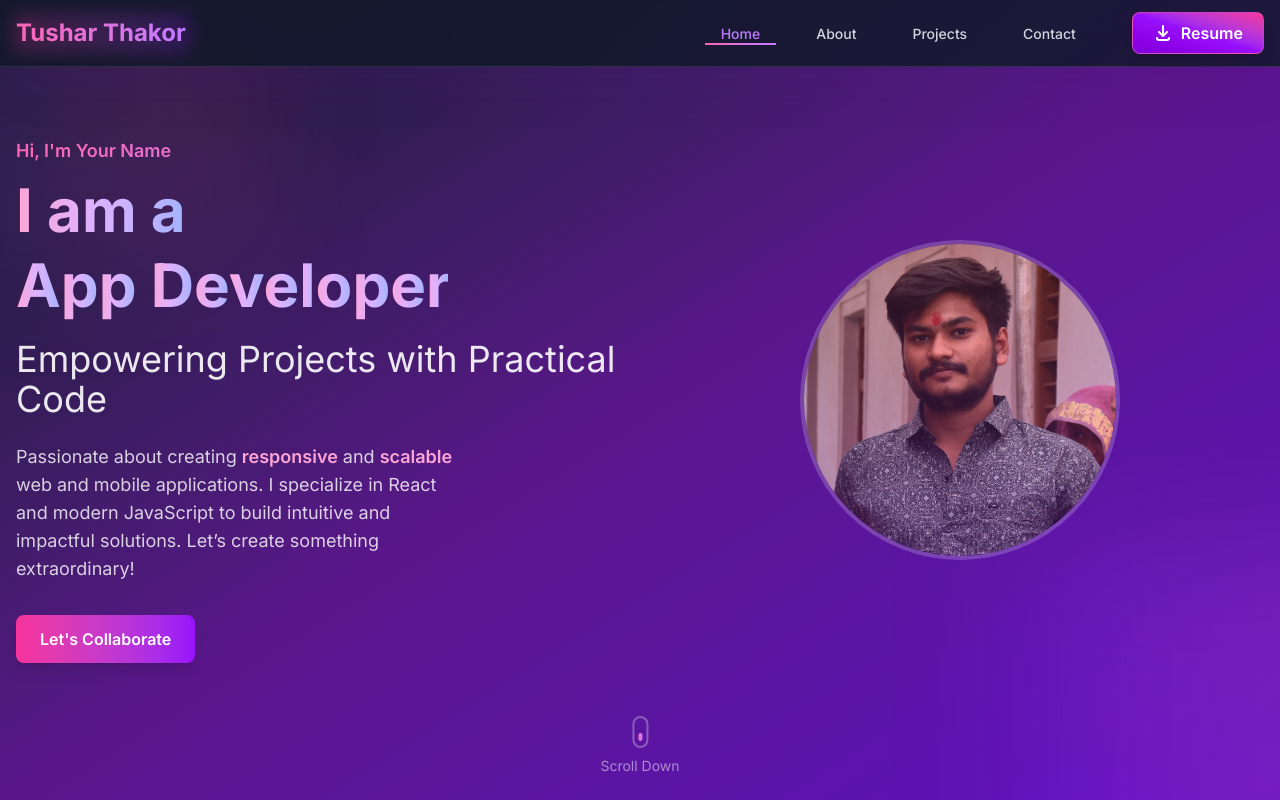
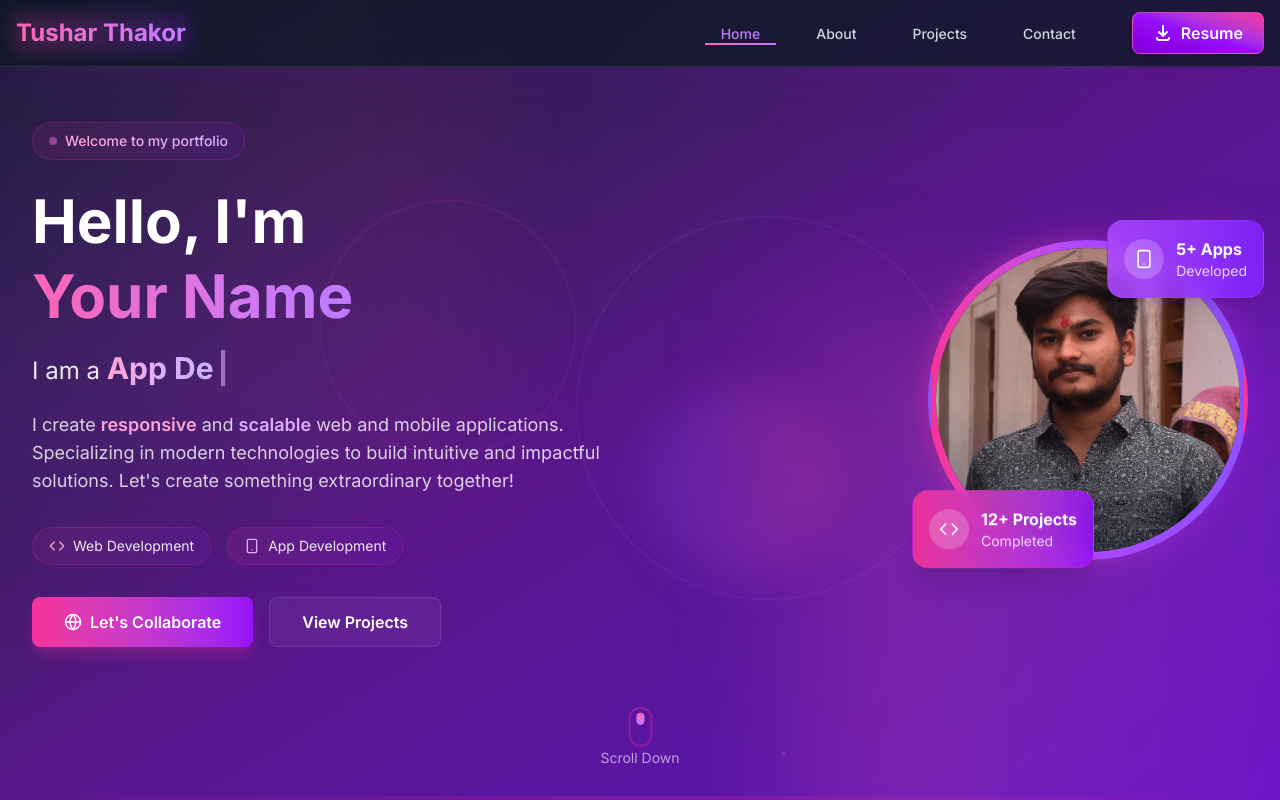
Before and after one commit to TUSHAR-hase/portfolio-, a Next.js app in the folder portfoliyo/: page / in a window 1280 px wide. Shown: the top 800 px of the page. Built offline with nearby package versions, Linux system fonts and the light colour scheme.

Commit message:
Initial commit - auth, otp, register flow fixed

```diff
--- a/portfoliyo/src/components/3dpages/herosection.jsx
+++ b/portfoliyo/src/components/3dpages/herosection.jsx
@@ -2,14 +2,17 @@
 
 import { useState, useEffect } from 'react';
 import { motion, AnimatePresence } from 'framer-motion';
+import Image from 'next/image';
 import yourImage from '../../assets/images/tushrphoto.jpg';
-import Image from 'next/image';
+import { FiGithub, FiLinkedin, FiTwitter, FiDownload, FiCode, FiSmartphone, FiGlobe } from 'react-icons/fi';
+
 const Hero = () => {
-  const roles = ['Web Developer', 'App Developer'];
+  const roles = ['Web Developer', 'App Developer', 'Full Stack Developer'];
   const [currentRoleIndex, setCurrentRoleIndex] = useState(0);
   const [displayText, setDisplayText] = useState('');
   const [isTyping, setIsTyping] = useState(true);
 
+  // Typewriter effect
   useEffect(() => {
     let typingTimeout;
     let charIndex = isTyping ? displayText.length : displayText.length - 1;
@@ -17,24 +20,20 @@ const Hero = () => {
 
     if (isTyping) {
       if (charIndex < currentRole.length) {
-        // Add next character
         typingTimeout = setTimeout(() => {
           setDisplayText(currentRole.slice(0, charIndex + 1));
         }, 100);
       } else {
-        // Pause after typing, then start deleting
         typingTimeout = setTimeout(() => {
           setIsTyping(false);
-        }, 2000);
+        }, 1500);
       }
     } else {
       if (charIndex >= 0) {
-        // Remove last character
         typingTimeout = setTimeout(() => {
           setDisplayText(currentRole.slice(0, charIndex));
         }, 50);
       } else {
-        // Switch to next role and start typing
         typingTimeout = setTimeout(() => {
           setCurrentRoleIndex((prev) => (prev + 1) % roles.length);
           setIsTyping(true);
@@ -43,126 +42,253 @@ const Hero = () => {
     }
 
     return () => clearTimeout(typingTimeout);
-  }, [displayText, isTyping, currentRoleIndex, roles]);
+  }, [displayText, isTyping, currentRoleIndex]);
 
   return (
     <section
       id="home"
       className="relative min-h-screen flex items-center justify-center bg-gradient-to-br from-gray-900 via-purple-900 to-violet-800 overflow-hidden w-full"
     >
-      {/* Background Blur Effects */}
+      {/* Enhanced Background Effects */}
       <div className="absolute inset-0 z-0">
-        <div className="absolute w-96 h-96 bg-gradient-to-r from-violet-600/30 to-pink-500/30 blur-3xl -top-32 -left-32 animate-pulse" />
-        <div className="absolute w-96 h-96 bg-gradient-to-r from-pink-400/20 to-purple-600/20 blur-3xl -bottom-32 -right-32 rotate-180" />
+        {/* Main gradient orbs */}
+        <div className="absolute w-[40rem] h-[40rem] bg-gradient-to-r from-violet-600/20 to-pink-500/20 blur-3xl -top-40 -left-40 animate-pulse" />
+        <div className="absolute w-[40rem] h-[40rem] bg-gradient-to-r from-pink-400/20 to-purple-600/20 blur-3xl -bottom-40 -right-40" />
+
+        {/* Animated circles */}
+        <div className="absolute top-1/4 left-1/4 w-64 h-64 rounded-full border border-pink-500/20 animate-spin-slow" />
+        <div className="absolute bottom-1/4 right-1/4 w-96 h-96 rounded-full border border-purple-500/20 animate-spin-slow" style={{ animationDirection: 'reverse' }} />
+
+        {/* Grid pattern overlay */}
+        <div className="absolute inset-0 opacity-10">
+          <div className="absolute inset-0" style={{
+            backgroundImage: `radial-gradient(circle at 1px 1px, rgba(255,255,255,0.15) 1px, transparent 0)`,
+            backgroundSize: '50px 50px',
+          }} />
+        </div>
       </div>
 
-     <div className="grid grid-cols-1 md:grid-cols-2 gap-8 items-center max-w-screen-xl mx-auto px-4 py-12 md:py-24 z-10">
+      {/* Floating Elements */}
+      <div className="absolute inset-0 z-1">
+        {[...Array(5)].map((_, i) => (
+          <motion.div
+            key={i}
+            className="absolute w-1 h-1 bg-pink-400/30 rounded-full"
+            initial={{
+              x: Math.random() * 100 + 'vw',
+              y: Math.random() * 100 + 'vh',
+              scale: 0
+            }}
+            animate={{
+              x: Math.random() * 100 + 'vw',
+              y: Math.random() * 100 + 'vh',
+              scale: [0, 1, 0],
+            }}
+            transition={{
+              duration: 3 + Math.random() * 7,
+              repeat: Infinity,
+              delay: i * 0.5
+            }}
+          />
+        ))}
+      </div>
 
-        {/* Text Section */}
+      {/* Main Content */}
+      <div className="container mx-auto px-4 md:px-8 py-12 md:py-24 z-10 relative">
+        <div className="grid grid-cols-1 lg:grid-cols-2 gap-12 items-center">
+
+          {/* Left Content */}
           <motion.div
             initial={{ opacity: 0, x: -50 }}
             animate={{ opacity: 1, x: 0 }}
-          transition={{ duration: 1 }}
-          className="flex flex-col justify-center"
+            transition={{ duration: 0.8 }}
+            className="text-left"
           >
-          <motion.span
-            initial={{ scale: 0 }}
-            animate={{ scale: 1 }}
-            transition={{ duration: 0.5 }}
-            className="text-lg font-semibold bg-gradient-to-r from-pink-400 to-violet-400 bg-clip-text text-transparent mb-2"
+            {/* Badge */}
+            <motion.div
+              initial={{ opacity: 0, y: 20 }}
+              animate={{ opacity: 1, y: 0 }}
+              transition={{ delay: 0.2, duration: 0.6 }}
+              className="inline-flex items-center gap-2 bg-gradient-to-r from-pink-500/10 to-purple-600/10 backdrop-blur-sm border border-pink-500/20 rounded-full px-4 py-2 mb-6"
             >
-            Hi, I'm Your Name
-          </motion.span>
+              <div className="w-2 h-2 bg-gradient-to-r from-pink-400 to-purple-400 rounded-full animate-pulse" />
+              <span className="text-sm font-medium bg-gradient-to-r from-pink-300 to-purple-300 bg-clip-text text-transparent">
+                Welcome to my portfolio
+              </span>
+            </motion.div>
 
-          {/* Developer Title with Typewriter Effect */}
-         {/* Developer Title with Typewriter Effect */}
+            {/* Main Heading */}
             <motion.h1
-  initial={{ y: 50, opacity: 0 }}
-  animate={{ y: 0, opacity: 1 }}
+              initial={{ opacity: 0, y: 30 }}
+              animate={{ opacity: 1, y: 0 }}
               transition={{ delay: 0.3, duration: 0.8 }}
-  className="text-4xl md:text-6xl font-bold mb-4 leading-tight"
+              className="text-4xl md:text-5xl lg:text-6xl font-bold mb-4 leading-tight"
             >
-  <span className="bg-gradient-to-r from-pink-300 via-purple-300 to-indigo-300 bg-clip-text text-transparent">
-    I am a{' '}
-  </span>
-  <span className="inline-block min-w-[280px] md:min-w-[340px] whitespace-nowrap">
-    <AnimatePresence>
-      {displayText.split('').map((char, index) => (
-        <motion.span
-          key={`${char}-${index}`}
-          initial={{ opacity: 0, y: 10 }}
-          animate={{ opacity: 1, y: 0 }}
-          exit={{ opacity: 0, y: -10 }}
-          transition={{ duration: 0.1 }}
-          className="bg-gradient-to-r from-pink-300 via-purple-300 to-indigo-300 bg-clip-text text-transparent"
-        >
-          {char}
-        </motion.span>
-      ))}
-      {/* Invisible text to maintain width */}
-      <span className="opacity-0 pointer-events-none">
-        {roles.reduce((a, b) => a.length > b.length ? a : b)}
-      </span>
-    </AnimatePresence>
+              <span className="block text-white">Hello, I'm</span>
+              <span className="block bg-gradient-to-r from-pink-400 via-purple-400 to-violet-400 bg-clip-text text-transparent">
+                Your Name
               </span>
             </motion.h1>
 
-          {/* Tagline */}
-          <motion.h2
-            initial={{ y: 50, opacity: 0 }}
-            animate={{ y: 0, opacity: 1 }}
+            {/* Typewriter Effect */}
+            <motion.div
+              initial={{ opacity: 0, y: 30 }}
+              animate={{ opacity: 1, y: 0 }}
+              transition={{ delay: 0.4, duration: 0.8 }}
+              className="mb-6"
+            >
+              <div className="flex items-center gap-3">
+                <h2 className="text-xl md:text-2xl text-white/90">
+                  I am a{' '}
+                  <span className="inline-block min-w-[200px] md:min-w-[260px]">
+                    <AnimatePresence mode="wait">
+                      <motion.span
+                        key={currentRoleIndex}
+                        className="bg-gradient-to-r from-pink-300 via-purple-300 to-violet-300 bg-clip-text text-transparent font-bold text-2xl md:text-3xl"
+                      >
+                        {displayText}
+                        <motion.span
+                          animate={{ opacity: [1, 0, 1] }}
+                          transition={{ duration: 1, repeat: Infinity }}
+                          className="ml-1 text-purple-300"
+                        >
+                          |
+                        </motion.span>
+                      </motion.span>
+                    </AnimatePresence>
+                  </span>
+                </h2>
+              </div>
+            </motion.div>
+
+            {/* Description */}
+            <motion.p
+              initial={{ opacity: 0, y: 30 }}
+              animate={{ opacity: 1, y: 0 }}
               transition={{ delay: 0.5, duration: 0.8 }}
-            className="text-2xl md:text-4xl text-white/90 mb-6"
+              className="text-lg text-white/80 mb-8 max-w-xl"
             >
-            Empowering Projects with Practical Code
-          </motion.h2>
-
-          {/* Introduction Paragraph */}
-          <motion.p
-            initial={{ opacity: 0 }}
-            animate={{ opacity: 1 }}
-            transition={{ delay: 0.7, duration: 0.8 }}
-            className="text-lg text-white/80 mb-8 max-w-md"
-          >
-            Passionate about creating <span className="text-pink-300 font-semibold">responsive</span> and{' '}
-            <span className="text-pink-300 font-semibold">scalable</span> web and mobile applications. I
-            specialize in React and modern JavaScript to build intuitive and impactful
-            solutions. Let’s create something extraordinary!
+              I create <span className="text-pink-300 font-semibold">responsive</span> and{' '}
+              <span className="text-purple-300 font-semibold">scalable</span> web and mobile applications.
+              Specializing in modern technologies to build intuitive and impactful solutions.
+              Let's create something extraordinary together!
             </motion.p>
 
-          {/* Collaborate Button */}
+            {/* Tech Icons */}
+            <motion.div
+              initial={{ opacity: 0, y: 30 }}
+              animate={{ opacity: 1, y: 0 }}
+              transition={{ delay: 0.6, duration: 0.8 }}
+              className="flex gap-4 mb-8"
+            >
+              <div className="flex items-center gap-2 bg-gradient-to-r from-pink-500/10 to-purple-600/10 backdrop-blur-sm border border-pink-500/20 rounded-full px-4 py-2">
+                <FiCode className="text-pink-300" />
+                <span className="text-white/90 text-sm">Web Development</span>
+              </div>
+              <div className="flex items-center gap-2 bg-gradient-to-r from-pink-500/10 to-purple-600/10 backdrop-blur-sm border border-pink-500/20 rounded-full px-4 py-2">
+                <FiSmartphone className="text-purple-300" />
+                <span className="text-white/90 text-sm">App Development</span>
+              </div>
+            </motion.div>
+
+            {/* CTA Buttons */}
+            <motion.div
+              initial={{ opacity: 0, y: 30 }}
+              animate={{ opacity: 1, y: 0 }}
+              transition={{ delay: 0.7, duration: 0.8 }}
+              className="flex flex-wrap gap-4 mb-8"
+            >
               <motion.a
                 href="#contact"
-            initial={{ opacity: 0 }}
-            animate={{ opacity: 1 }}
-            transition={{ delay: 0.9, duration: 0.8 }}
                 whileHover={{ scale: 1.05 }}
                 whileTap={{ scale: 0.95 }}
-            className="px-6 py-3 bg-gradient-to-r from-pink-500 to-purple-600 rounded-lg font-semibold text-white shadow-lg hover:shadow-xl transition-all duration-300 w-fit"
+                className="px-8 py-3 bg-gradient-to-r from-pink-500 to-purple-600 rounded-lg font-semibold text-white shadow-lg shadow-pink-500/25 hover:shadow-pink-500/40 transition-all duration-300 flex items-center gap-2"
               >
+                <FiGlobe className="text-lg" />
                 Let's Collaborate
+              </motion.a>
+
+              <motion.a
+                href="#projects"
+                whileHover={{ scale: 1.05 }}
+                whileTap={{ scale: 0.95 }}
+                className="px-8 py-3 bg-white/5 backdrop-blur-sm border border-white/10 rounded-lg font-semibold text-white hover:bg-white/10 transition-all duration-300"
+              >
+                View Projects
               </motion.a>
             </motion.div>
 
-        {/* Image Section */}
+            {/* Social Links */}
+
+          </motion.div>
+
+          {/* Right Image Section */}
           <motion.div
-          initial={{ opacity: 0, x: 50 }}
-          animate={{ opacity: 1, x: 0 }}
-          transition={{ duration: 1, delay: 1 }}
-          className="flex items-center justify-center"
+            initial={{ opacity: 0, scale: 0.9 }}
+            animate={{ opacity: 1, scale: 1 }}
+            transition={{ duration: 0.8, delay: 0.5 }}
+            className="relative flex justify-center lg:justify-end"
           >
-          <div className="relative w-64 h-64 md:w-80 md:h-80 rounded-full overflow-hidden border-4 border-white/20 group hover:border-white/30 transition-all duration-300">
+            {/* Decorative elements */}
+            <div className="absolute -top-4 -right-4 w-32 h-32 bg-gradient-to-r from-pink-500/20 to-purple-600/20 rounded-full blur-xl" />
+            <div className="absolute -bottom-4 -left-4 w-48 h-48 bg-gradient-to-r from-violet-500/20 to-pink-500/20 rounded-full blur-xl" />
+
+            {/* Main Image Container */}
+            <div className="relative z-10">
+              {/* Glowing border effect */}
+              <div className="absolute inset-0 bg-gradient-to-r from-pink-500 to-purple-600 rounded-full blur-lg opacity-30 animate-pulse" />
+
+              {/* Image with gradient border */}
+              <div className="relative w-64 h-64 md:w-80 md:h-80 rounded-full overflow-hidden border-4 border-transparent bg-gradient-to-r from-pink-500 via-purple-500 to-violet-500 p-1">
+                <div className="relative w-full h-full rounded-full overflow-hidden bg-gray-900">
                   <Image
                     src={yourImage}
                     alt="Your Name"
-              className="w-full h-full object-cover transform group-hover:scale-105 transition-all duration-500"
+                    fill
+                    className="object-cover"
+                    sizes="(max-width: 768px) 256px, 320px"
+                    priority
                   />
-            <div className="absolute inset-0 bg-gradient-to-t from-purple-600/20 to-pink-500/10" />
-            <div className="absolute bottom-4 right-4 bg-white/10 backdrop-blur-sm px-3 py-1 rounded-full border border-white/10">
+                  {/* Overlay gradient */}
+                  <div className="absolute inset-0 bg-gradient-to-t from-gray-900/50 via-transparent to-transparent" />
+                </div>
+              </div>
 
+              {/* Floating badges */}
+              <motion.div
+                className="absolute -bottom-4 -left-4 bg-gradient-to-r from-pink-500/90 to-purple-600/90 backdrop-blur-sm border border-pink-500/30 rounded-2xl p-4 shadow-xl"
+                animate={{ y: [0, -10, 0] }}
+                transition={{ duration: 3, repeat: Infinity }}
+              >
+                <div className="flex items-center gap-3">
+                  <div className="w-10 h-10 bg-white/20 rounded-full flex items-center justify-center">
+                    <FiCode className="text-white text-xl" />
+                  </div>
+                  <div>
+                    <div className="text-white font-bold">12+ Projects</div>
+                    <div className="text-white/80 text-sm">Completed</div>
                   </div>
                 </div>
               </motion.div>
+
+              <motion.div
+                className="absolute -top-4 -right-4 bg-gradient-to-r from-purple-500/90 to-violet-600/90 backdrop-blur-sm border border-purple-500/30 rounded-2xl p-4 shadow-xl"
+                animate={{ y: [0, -5, 0] }}
+                transition={{ duration: 2.5, repeat: Infinity, delay: 0.5 }}
+              >
+                <div className="flex items-center gap-3">
+                  <div className="w-10 h-10 bg-white/20 rounded-full flex items-center justify-center">
+                    <FiSmartphone className="text-white text-xl" />
+                  </div>
+                  <div>
+                    <div className="text-white font-bold">5+ Apps</div>
+                    <div className="text-white/80 text-sm">Developed</div>
+                  </div>
+                </div>
+              </motion.div>
+            </div>
+          </motion.div>
+        </div>
       </div>
 
       {/* Scroll Indicator */}
@@ -170,19 +296,40 @@ const Hero = () => {
         initial={{ opacity: 0 }}
         animate={{ opacity: 1 }}
         transition={{ delay: 1.5, duration: 0.8 }}
-        className="absolute bottom-6 left-1/2 transform -translate-x-1/2 flex flex-col items-center"
+        className="absolute bottom-8 left-1/2 transform -translate-x-1/2 flex flex-col items-center z-20"
       >
-        <div className="w-4 h-8 rounded-full border-2 border-white/30 flex justify-center items-start p-1">
         <motion.div
-            animate={{ y: [0, 16, 0] }}
+          animate={{ y: [0, 10, 0] }}
           transition={{ repeat: Infinity, duration: 1.5 }}
-            className="w-2 h-2 rounded-full bg-gradient-to-r from-pink-400 to-purple-400"
-          />
-        </div>
-        <span className="mt-2 text-sm text-white/50">Scroll Down</span>
+          className="w-6 h-10 rounded-full border-2 border-pink-500/30 flex justify-center items-start p-1"
+        >
+          <div className="w-2 h-3 rounded-full bg-gradient-to-b from-pink-400 to-purple-400" />
         </motion.div>
+        <span className="mt-2 text-sm text-white/60">Scroll Down</span>
+      </motion.div>
+
+      {/* Bottom gradient line */}
+      <div className="absolute bottom-0 left-0 right-0 h-1 bg-gradient-to-r from-transparent via-pink-500 to-transparent opacity-20" />
     </section>
   );
 };
 
+// Add custom animation for slow spin
+const styles = `
+  @keyframes spin-slow {
+    from { transform: rotate(0deg); }
+    to { transform: rotate(360deg); }
+  }
+  .animate-spin-slow {
+    animation: spin-slow 20s linear infinite;
+  }
+`;
+
+// Add styles to head
+if (typeof document !== 'undefined') {
+  const styleSheet = document.createElement("style");
+  styleSheet.innerText = styles;
+  document.head.appendChild(styleSheet);
+}
+
 export default Hero;
```
Also changed, not shown: 1 other file (tests, documents, lock files or other folders). Lines whose indentation alone changed are shown as unchanged.
